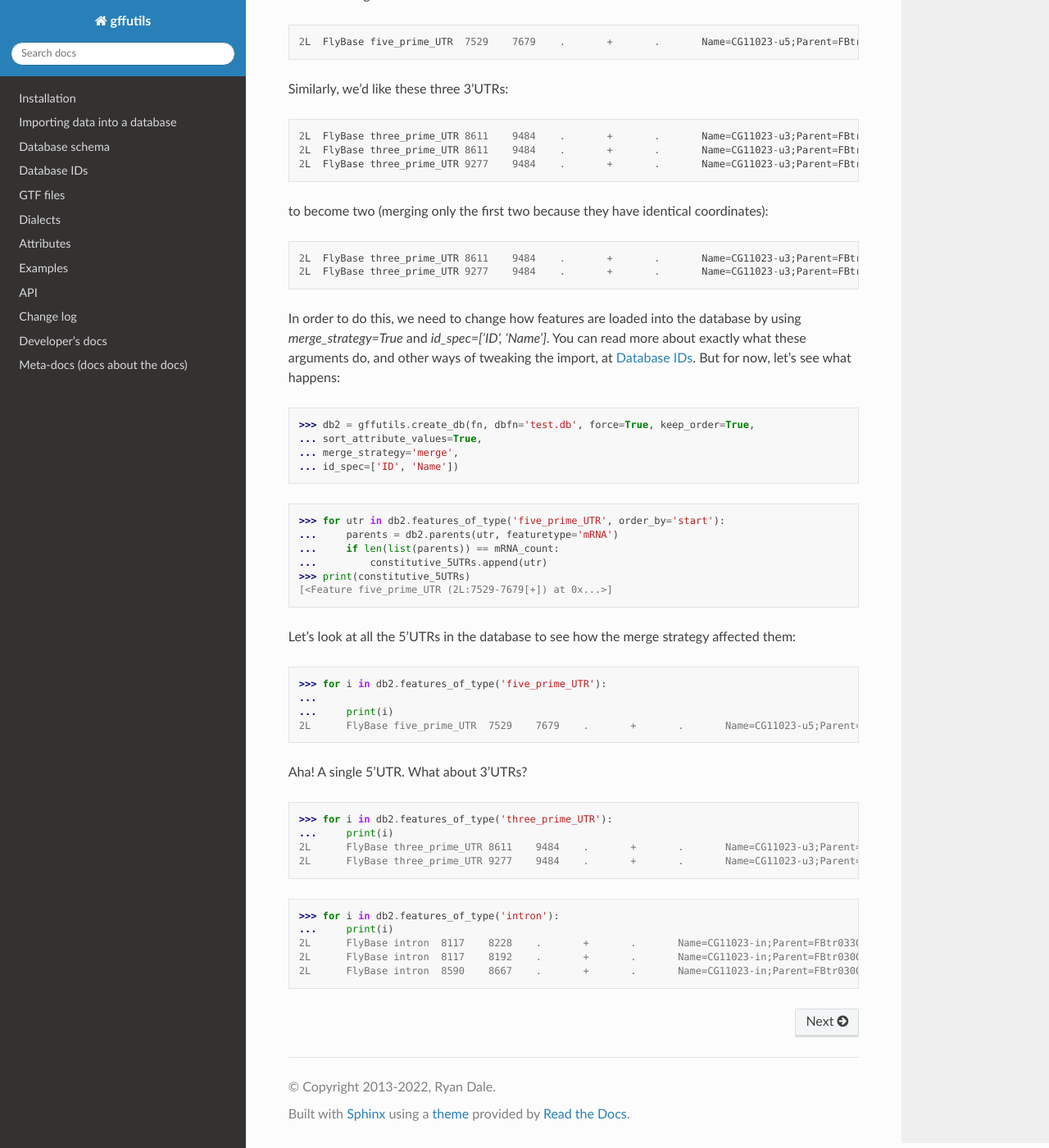
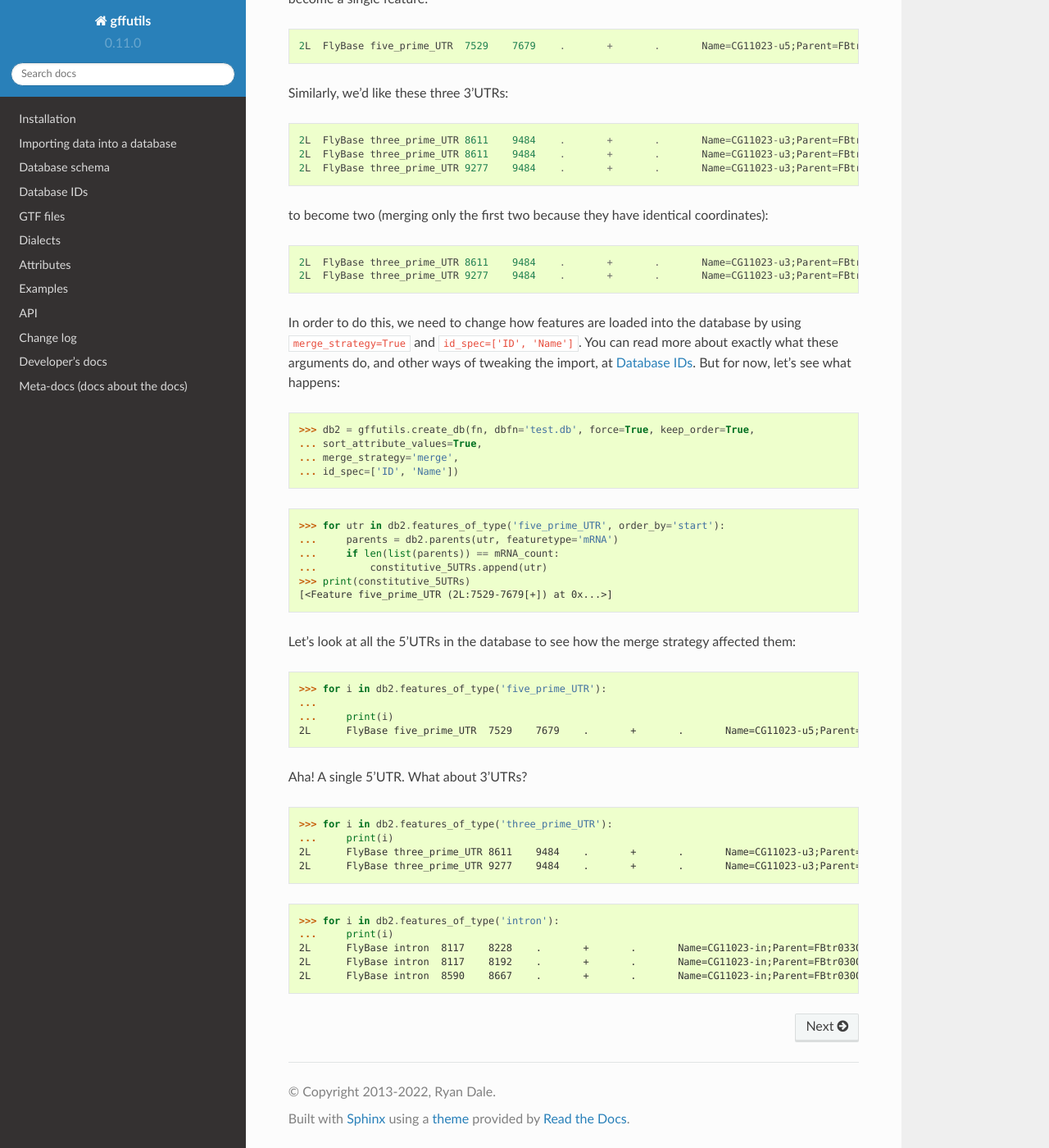
Before and after one commit to daler/gffutils, a Sphinx documentation site: the page built from doc/source/index.rst, in a window 1280 px wide and 1400 px high, scrolled down 5279 px. Shown: the whole window at 82% size. Built offline with Sphinx 7.4.7 and the Read the Docs theme 2.0.0, drawn with Linux system fonts in a browser that asks for light colours; some of the changed lines change nothing that is shown.

Commit message:
finish porting over previous conf.py items

```diff
--- a/doc/source/conf.py
+++ b/doc/source/conf.py
@@ -43,26 +43,15 @@
 doctest_global_setup = """
 import gffutils
 """
-
+default_role = "literal"
+version = gffutils.__version__
+release = gffutils.__version__
 autoapi_dirs = ['../../gffutils']
 autoapi_generate_api_docs = False
-
-# Add any paths that contain templates here, relative to this directory.
+pygments_style = 'sphinx'
+issue_tracker_url = 'https://github.com/daler/gffutils/issues/{issue}'
 templates_path = ['_templates']
-
-# List of patterns, relative to source directory, that match files and
-# directories to ignore when looking for source files.
-# This pattern also affects html_static_path and html_extra_path.
 exclude_patterns = []
-
-# -- Options for HTML output -------------------------------------------------
-
-# The theme to use for HTML and HTML Help pages.  See the documentation for
-# a list of builtin themes.
-#
 html_theme = 'sphinx_rtd_theme'
-
-# Add any paths that contain custom static files (such as style sheets) here,
-# relative to this directory. They are copied after the builtin static files,
-# so a file named "default.css" will overwrite the builtin "default.css".
 html_static_path = ['_static']
+html_theme_path = [sphinx_rtd_theme.get_html_theme_path()]
```
